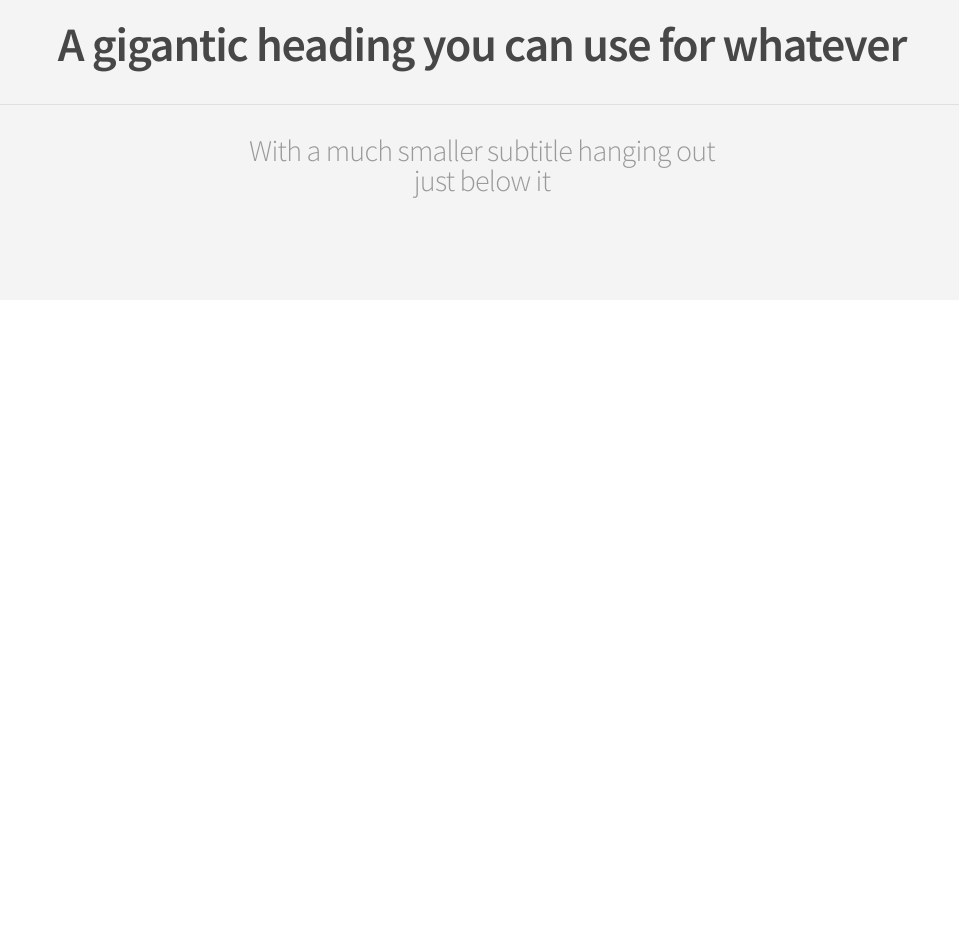
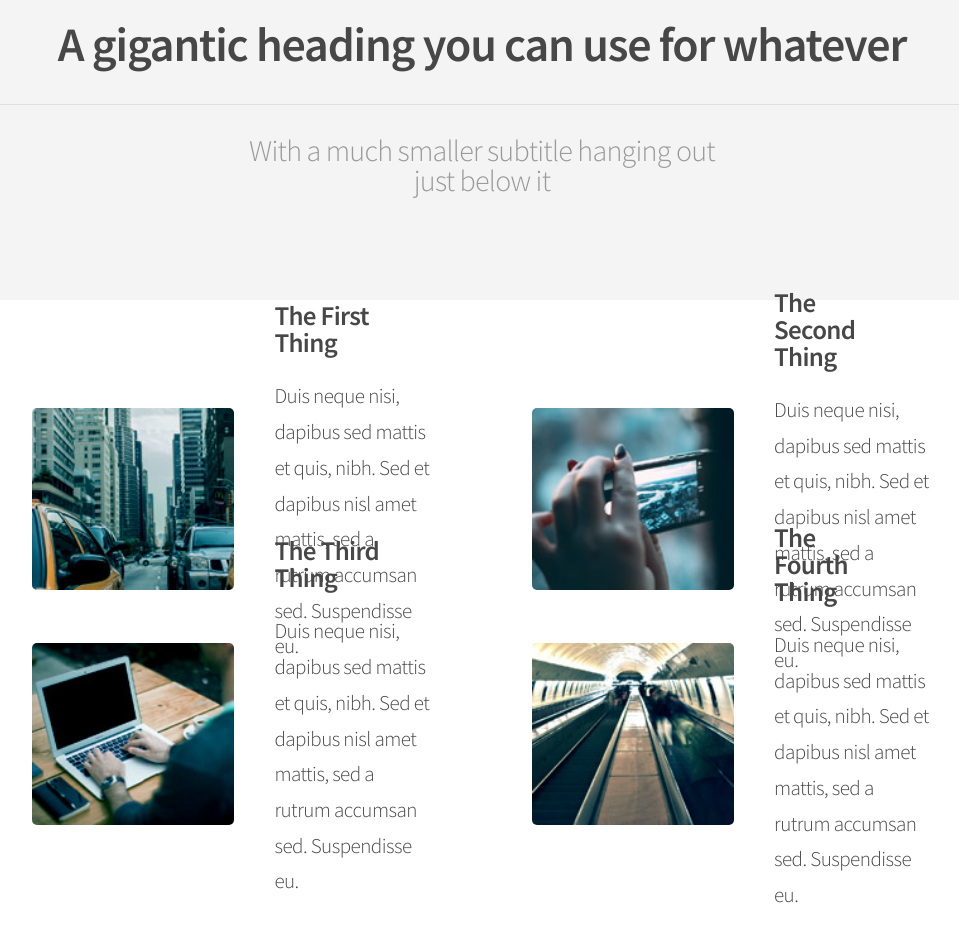
Before and after one commit to fernandofrank/LPPA-C4-ARCANA, a plain HTML site: page index.html in a window 1280 px wide. Shown: the part 954-1901 px from the top of the page, without its empty margins (158-1117 px from the left). Before the commit the page ends 1254 px from the top, so only its background shows below. Drawn offline with nearby package versions, Linux system fonts and the light colour scheme.

Commit message:
LLPA-C4: ADD THING BOX

```diff
--- a/CSS/style.css
+++ b/CSS/style.css
@@ -326,6 +326,63 @@ body{
     color: #999999;
 }
 /*#endregion gigantic*/
+/*#region thing */
+
+.conteiner_thing{
+    display: flex;
+    justify-content: center;
+    align-items: center;
+    flex-wrap: wrap;
+    height: 400px;
+    padding: 100px;
+}
+
+.box_thing {
+    display: flex;
+    justify-content: flex-start;
+    align-items: center;
+    width: 37%;
+    height: 40%;
+    margin: 20px 50px 55px ;
+}
+
+.text {
+    text-align: left;
+    font-weight: 300;
+    font-size: 18px;
+    line-height: 27px;
+}
+
+.text h2 {
+    font-size: 27px;
+    margin: 0 40px 22px;
+    font-weight: 600;
+    letter-spacing: -0.025em;
+    color: #474747;
+}
+
+.text p {
+    font-size: 21px;
+    margin: 0 0 34px 40px;
+    letter-spacing: -0.025em;
+    font-weight: 300;
+    line-height: 1.7em;
+    color: #474747;
+
+}
+
+.item .image_box {
+    display: flex;
+    width: 100%;
+    height: 100%;
+}
+
+.image_box img {
+    height: 182px;
+    width: 202px;
+    border-radius: 5px;
+}
+/*#endregion thing */
 /*#endregion banner*/
 /*#region Media */
 
--- a/index.html
+++ b/index.html
@@ -90,6 +90,56 @@
                         <p>With a much smaller subtitle hanging out just below it</p>
                     </div>
                 </div>
+                <div class="conteiner_thing">
+                    <div class="box_thing">
+                        <div class="image_box">
+                            <img src="./IMG/pic01.jpg" />
+                        </div>
+                        <div class="text">
+                            <h2>The First Thing</h2>
+                            <p>
+                                Duis neque nisi, dapibus sed mattis et quis, nibh. Sed et dapibus
+                                nisl amet mattis, sed a rutrum accumsan sed. Suspendisse eu.
+                            </p>
+                        </div>
+                    </div>
+                    <div class="box_thing">
+                        <div class="image_box">
+                            <img src="./IMG/pic02.jpg" />
+                        </div>
+                        <div class="text">
+                            <h2>The Second Thing</h2>
+                            <p>
+                                Duis neque nisi, dapibus sed mattis et quis, nibh. Sed et dapibus
+                                nisl amet mattis, sed a rutrum accumsan sed. Suspendisse eu.
+                            </p>
+                        </div>
+                    </div>
+                    <div class="box_thing">
+                        <div class="image_box">
+                            <img src="./IMG/pic03.jpg" />
+                        </div>
+                        <div class="text">
+                            <h2>The Third Thing</h2>
+                            <p>
+                                Duis neque nisi, dapibus sed mattis et quis, nibh. Sed et dapibus
+                                nisl amet mattis, sed a rutrum accumsan sed. Suspendisse eu.
+                            </p>
+                        </div>
+                    </div>
+                    <div class="box_thing">
+                        <div class="image_box">
+                            <img src="./IMG/pic04.jpg" />
+                        </div>
+                        <div class="text">
+                            <h2>The Fourth Thing</h2>
+                            <p>
+                                Duis neque nisi, dapibus sed mattis et quis, nibh. Sed et dapibus
+                                nisl amet mattis, sed a rutrum accumsan sed. Suspendisse eu.
+                            </p>
+                        </div>
+                    </div>
+                </div>
             </div>
             <!--footer-->
             <div class="footer">
```
